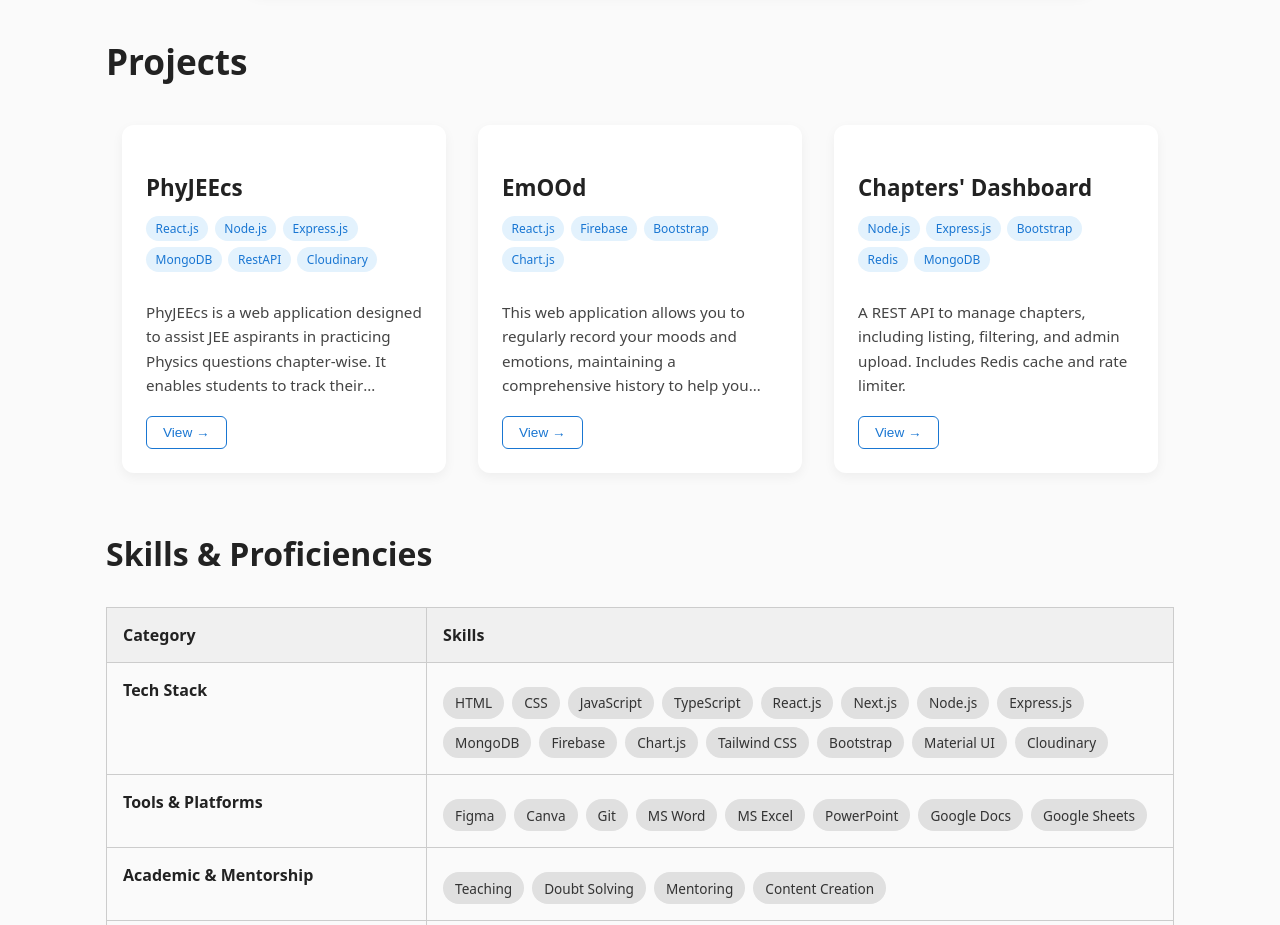
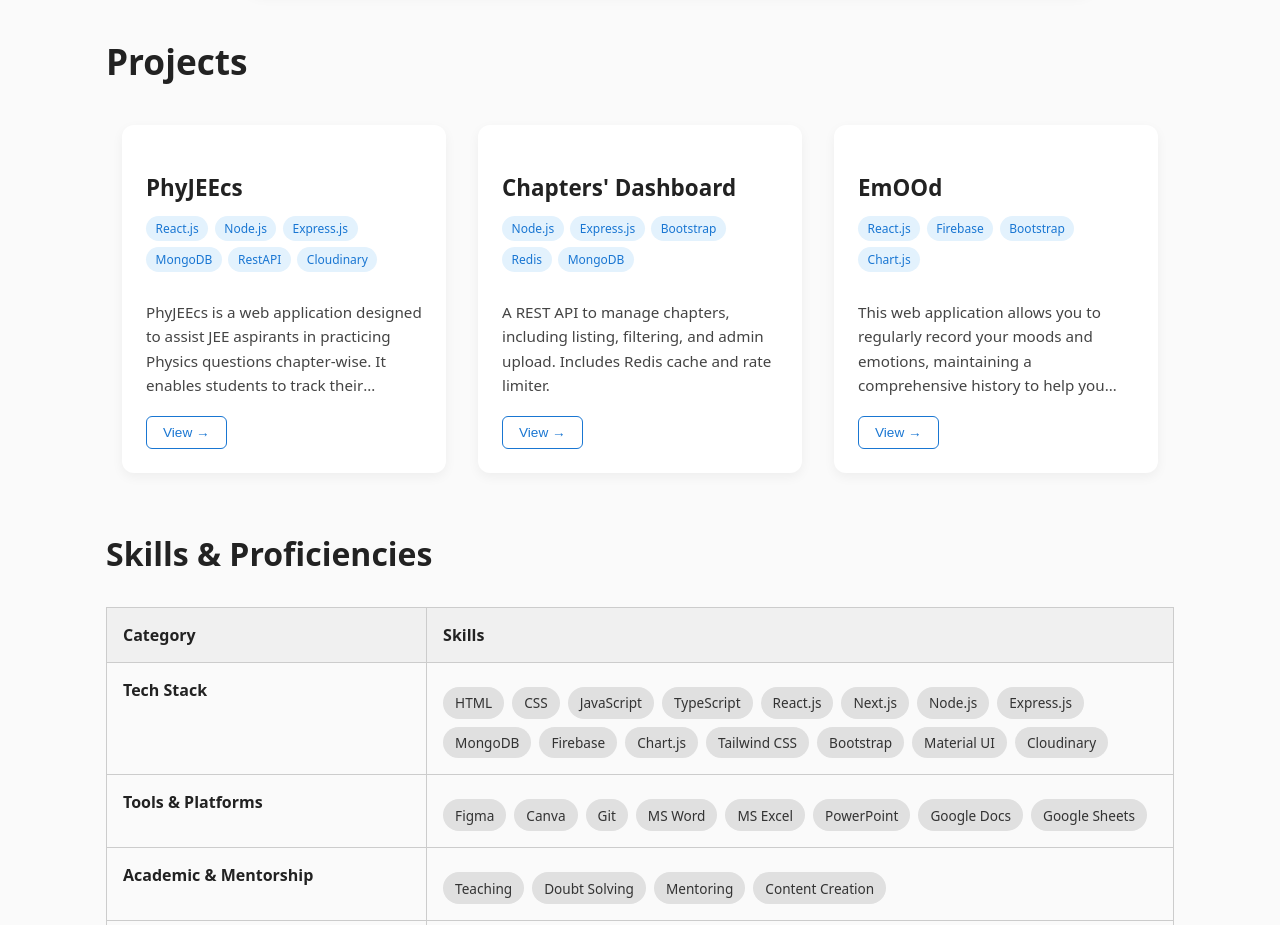
Before and after one commit to chiragmalik2612/chiragmalikpf, a React (Vite) app: page / in a window 1280 px wide. Shown: the part 1260-2185 px from the top of the page. Built offline with nearby package versions, Linux system fonts and the light colour scheme.

Commit message:
Update projects.js

```diff
--- a/src/data/projects.js
+++ b/src/data/projects.js
@@ -17,6 +17,16 @@ export const projects = [
     challenges: "will update soon ...",
   },
   {
+    title: "Chapters' Dashboard",
+    slug: "chapters-dashboard-backend",
+    description:
+      "A REST API to manage chapters, including listing, filtering, and admin upload. Includes Redis cache and rate limiter.",
+    techStack: ["Node.js", "Express.js", "Bootstrap", "Redis", "MongoDB"],
+    liveLink: "https://mgo-chapdashbe.onrender.com/",
+    githubLink: "https://github.com/chiragmalik2612/mgo-chapdashBE",
+    challenges: "will update soon ...",
+  },
+  {
     title: "EmOOd",
     slug: "emood",
     description:
@@ -26,14 +36,4 @@ export const projects = [
     githubLink: "https://github.com/chiragmalik2612/EmOOd",
     challenges: "will update soon ...",
   },
-  {
-    title: "Chapters' Dashboard",
-    slug: "chapters-dashboard-backend",
-    description:
-      "A REST API to manage chapters, including listing, filtering, and admin upload. Includes Redis cache and rate limiter.",
-    techStack: ["Node.js", "Express.js", "Bootstrap", "Redis", "MongoDB"],
-    liveLink: "https://mgo-chapdashbe.onrender.com/",
-    githubLink: "https://github.com/chiragmalik2612/mgo-chapdashBE",
-    challenges: "will update soon ...",
-  },
 ];
```
